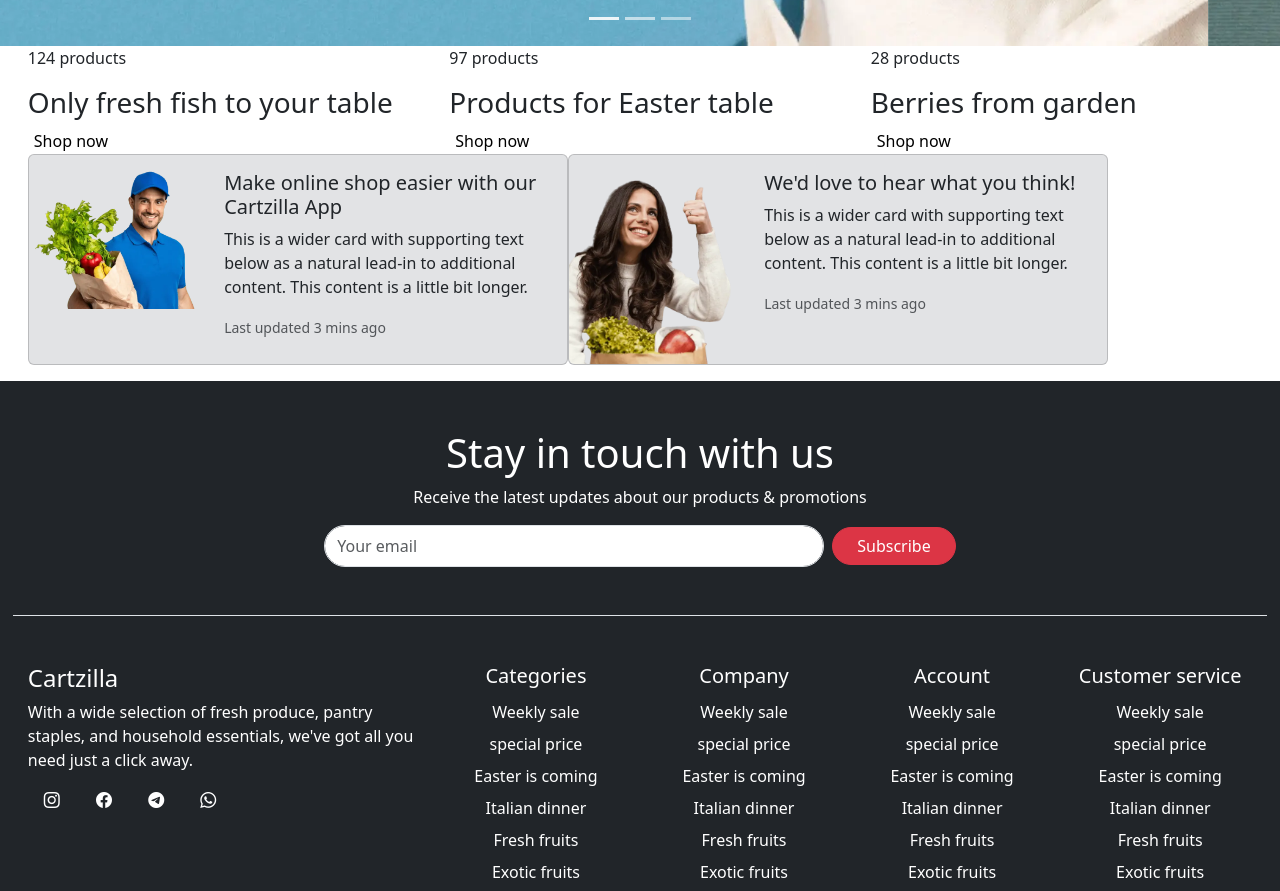
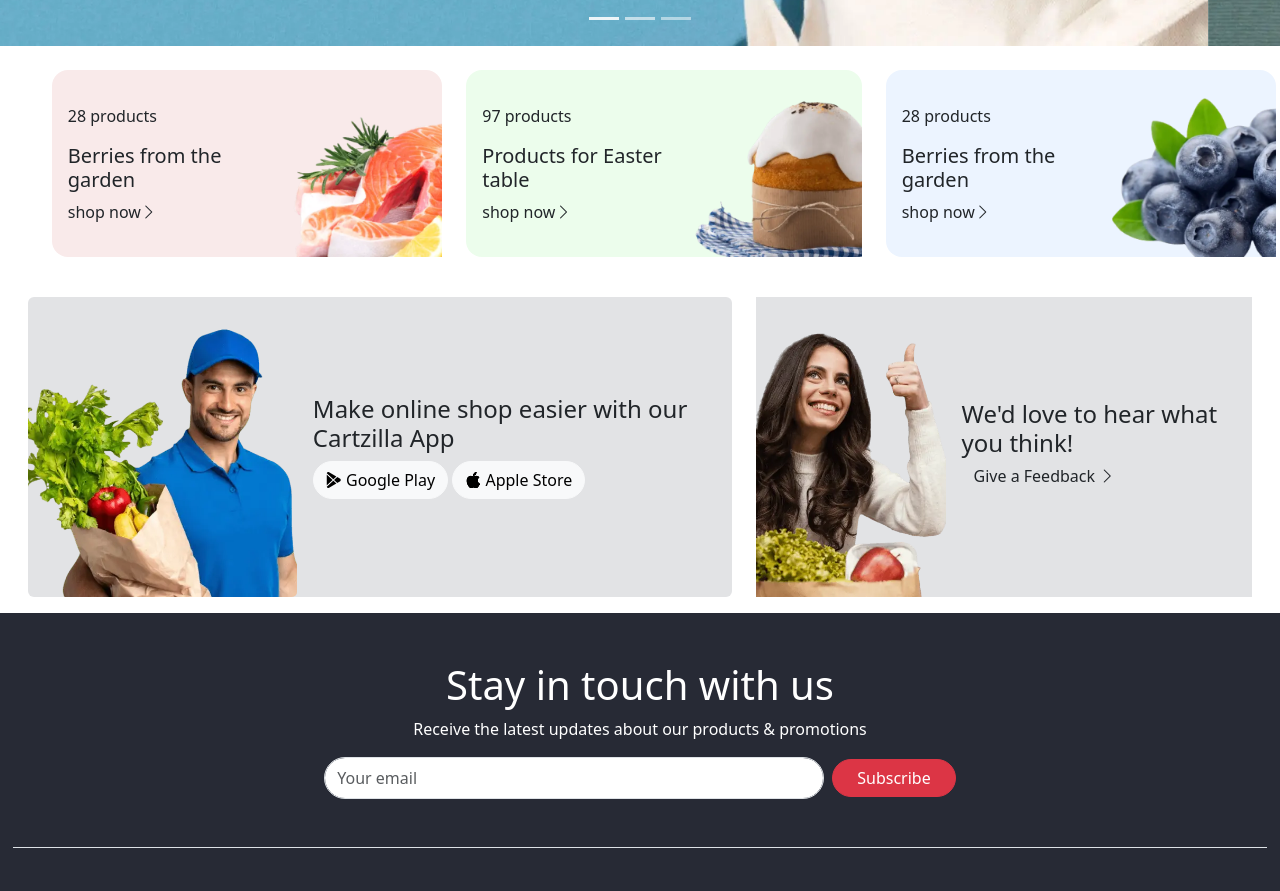
Before and after one commit to Saum-ek/Grocery, a plain HTML site: page index.html in a window 1280 px wide. Shown: the part 920-1811 px from the top of the page. Drawn offline with nearby package versions, Linux system fonts and the light colour scheme.

Commit message:
add cards

```diff
--- a/index.html
+++ b/index.html
@@ -339,7 +339,7 @@
   <!-- End: header left sidebar -->
 
   <!--Start: category menu-->
-  <div  class="overflow-y-auto">
+  <div class="overflow-y-auto">
     <div class="container text-center py-4">
       <div class="row align-items-center flex-nowrap">
         <div class="col">
@@ -431,7 +431,7 @@
   <!-- End: menu -->
 
   <!--Start:Banner -->
-  <div id="groceryBannerCarousel" class=" carousel slide vh-100"  data-bs-ride="carousel">
+  <div id="groceryBannerCarousel" class=" carousel slide vh-100" data-bs-ride="carousel">
     <div class="carousel-indicators">
       <button type="button" data-bs-target="#groceryBannerCarousel" data-bs-slide-to="0" class="active"
         aria-current="true" aria-label="Slide 1"></button>
@@ -444,8 +444,8 @@
       <!-- Slide 1 -->
       <div class="carousel-item active h-100">
         <img src="Image/banner1.webp" class="d-block w-100 h-100 object" alt="Healthy Food">
-        <div class="carousel-caption text-start d-flex align-items-center h-100 ">
-          <div>
+        <div class="carousel-caption text-start d-flex align-items-center h-100 w-100 banner ">
+          <div class="container">
             <p class="fs-5 mb-2">🔥 Free shipping — order over $50</p>
             <h1 class="display-4 fw-semibold">Healthy Food<br>Available To Everyone</h1>
             <a href="#" class="btn btn-outline-light rounded-pill">Shop now</a>
@@ -456,8 +456,8 @@
       <!-- Slide 2 -->
       <div class="carousel-item h-100">
         <img src="Image/banner2.webp" class="d-block w-100 h-100 object" alt="Organic Eggs">
-        <div class="carousel-caption text-start d-flex align-items-center h-100 ">
-          <div>
+        <div class="carousel-caption text-start d-flex align-items-center h-100 w-100 banner ">
+          <div class="container">
             <p class="fs-5 mb-2">🥚 Organic products to your table</p>
             <h1 class="display-4 fw-semibold">Organic Eggs From<br>Home-Grown Chicken</h1>
             <a href="#" class="btn btn-outline-light rounded-pill ">Shop now</a>
@@ -468,8 +468,8 @@
       <!-- Slide 3 -->
       <div class="carousel-item h-100">
         <img src="Image/banner3.webp" class="d-block w-100 h-100 object" alt="Fresh Drinks">
-        <div class="carousel-caption  text-start d-flex align-items-center h-100">
-          <div>
+        <div class="carousel-caption  text-start d-flex align-items-center h-100 w-100 banner">
+          <div class="container">
             <p class="fs-5 mb-2">🥝 Only natural ingredients</p>
             <h1 class="display-4 fw-semibold">Everything Refreshing<br>Fresh Drinks</h1>
             <a href="#" class="btn btn-outline-light rounded-pill ">Shop now</a>
@@ -481,65 +481,144 @@
   </div>
   <!--End:banner-->
 
+  <!--dem0
+  <div class="container ">
+    <div class="d-flex gap-4">
+
+       <div class="d-flex card-1 w-25 rounded-4">
+      <div class="d-flex flex-column p-3">
+        <p>124 products</p>
+        <h5>Only fresh fish to your table</h5>
+        <span >shop now<i class="bi bi-chevron-right "></i></span>
+      </div>
+      <div>
+        <img src="Image/01.webp" class="img-card">
+      </div>
+    </div>
+
+
+      <div class="d-flex card-1 w-25">
+      <div class="d-flex flex-column p-3" >
+        <p>97 products</p>
+        <h5>Products for Easter table</h5>
+        <button>shop now<i class="bi bi-chevron-right "></i></button>
+      </div>
+      <div>
+        <img src="Image/01.webp" class="img-card">
+      </div>
+    </div>
+
+     <div class="d-flex card-1 w-25">
+      <div class="d-flex flex-column p-3">
+        <p>124 products</p>
+        <h5>Only fresh fish to your table</h5>
+        <button>shop now<i class="bi bi-chevron-right "></i></button>
+      </div>
+      <div>
+        <img src="Image/01.webp" class="img-card">
+      </div>
+    </div>
+  </div>-->
+
   <!--cards-->
-  <div class="container text-center">
-    <div class="row align-items-start gap-3">
-      <div class="col d-flex flex-column  align-items-start border-0  rounded-5">
-        <p>124 products</p>
-        <h3>Only fresh fish to your table </h3>
-        <button class="bg-transparent border-0">Shop now</button>
+  <div class="container">
+    <div class="d-flex gap-4 m-4 w-100">
+
+      <div class="card mb-3 border-0 rounded-4 card-bg">
+        <div class="d-flex flex-column-reverse flex-sm-row ">
+          <div class="d-flex flex-column justify-content-center p-3" >
+            <p>28 products</p>
+            <h5 class="card-title ">Berries from the garden</h5>
+            <span class=" border-0 text-start"> shop now<i class="bi bi-chevron-right "></i></span>
           </div>
-      <div class="col d-flex flex-column  align-items-start">
-        <p>97 products</p>
-        <h3>Products for Easter table</h3>
-        <button class="bg-transparent border-0">Shop now</button>
-
-      </div>
-      <div class="col d-flex flex-column  align-items-start">
-        <p>28 products</p>
-        <h3>Berries from garden</h3>
-        <button class="bg-transparent border-0">Shop now</button>
-
+          <div >
+            <img src="Image/01.webp" class="img-card" alt="...">
           </div>
         </div>
       </div>
 
-  <!--demo-->
-  <div class="container d-flex ">
-   <div class="card mb-3 bg-secondary-subtle" style="max-width: 540px;">
-  <div class="row g-0">
-    <div class="col-md-4">
-      <img src="Image/last1.webp" class="img-fluid rounded-start" alt="...">
+
+
+        <div class="card mb-3 bg-secondary-subtle border-0 rounded-4 card-2">
+          <div class="d-flex flex-column-reverse flex-sm-row ">
+            <div class="d-flex  flex-column justify-content-center p-3">
+              <p>97 products</p>
+            <h5 class="card-title text-wrap ">Products for Easter table</h5>
+              <span  class=" border-0 "> shop now<i class="bi bi-chevron-right"></i></span>
             </div>
-    <div class="col-md-8">
-      <div class="card-body">
-        <h5 class="card-title">Make online shop easier with our Cartzilla App</h5>
-        <p class="card-text">This is a wider card with supporting text below as a natural lead-in to additional content. This content is a little bit longer.</p>
-        <p class="card-text"><small class="text-body-secondary">Last updated 3 mins ago</small></p>
-      </div>
+            <div class="">
+              <img src="Image/02.webp" alt="..." class="img-card" >
             </div>
           </div>
         </div>
 
- <div class="card mb-3 bg-secondary-subtle" style="max-width: 540px;">
-  <div class="row g-0">
-    <div class="col-md-4">
-      <img src="Image/last2.webp" class="img-fluid rounded-start" alt="...">
+
+        <div class="card mb-3 bg-secondary-subtle border-0 rounded-4 card-3">
+          <div class="d-flex flex-column-reverse flex-sm-row ">
+            <div class="d-flex flex-column justify-content-center p-3">
+             <div>
+               <p>28 products</p>
+            <h5 class="card-title ">Berries from the garden</h5>
+              <span  class=" border-0"> shop now<i class="bi bi-chevron-right"></i></span>
              </div>
-    <div class="col-md-8">
-      <div class="card-body">
-        <h5 class="card-title">We'd love to hear what you think!</h5>
-        <p class="card-text">This is a wider card with supporting text below as a natural lead-in to additional content. This content is a little bit longer.</p>
-        <p class="card-text"><small class="text-body-secondary">Last updated 3 mins ago</small></p>
+            </div>
+            <div>
+              <img src="Image/03.webp" class="img-card" alt="..." >
+            </div>
+          </div>
+        </div>
+
+
+    </div>
+  </div>
+
+  <!--bootom cards-->
+  <div class="container d-flex">
+    <div class="row">
+      <div class="col-12 col-lg-7">
+        <div class="card mb-3 bg-secondary-subtle border-0 ">
+          <div class="d-flex flex-column-reverse flex-sm-row ">
+            <div class="   ">
+              <img src="Image/last1.webp" class=" card-img " alt="...">
+            </div>
+            <div class="d-flex align-items-center p-3">
+              <div class="">
+                <h4 class="card-title">Make online shop easier with our Cartzilla App</h5>
+                  <button type="button" class="btn btn-light rounded-pill"><i class="bi bi-google-play"></i> Google
+                    Play</button>
+                  <button type="button" class="btn btn-light rounded-pill"><i class="bi bi-apple"></i> Apple
+                    Store</button>
               </div>
             </div>
           </div>
         </div>
       </div>
 
+      <div class="col-12 col-lg-5 ">
+        <div class=" mb-3 bg-secondary-subtle border-0 ">
+          <div class="d-flex flex-column-reverse flex-sm-row ">
+            <div class="">
+              <img src="Image/last2.webp" class="card-img" alt="...">
+            </div>
+            <div class="d-flex align-items-center p-3">
+              <div class="">
+                <h4 class="card-title">We'd love to hear what you think!</h5>
+                  <button type="button" class="btn border-0"> Give a Feedback <i
+                      class="bi bi-chevron-right"></i></button>
+
+              </div>
+            </div>
+          </div>
+        </div>
+      </div>
+
+    </div>
+
+  </div>
+
 
   <!--Start:footer-->
-    <div class="bg-dark text-white ">
+  <footer class="footer-bg text-white ">
     <!--Above section-->
     <div class="container py-5 border-bottom">
       <div class="d-flex flex-column justify-content-center align-items-center">
@@ -547,7 +626,8 @@
         <p>Receive the latest updates about our products & promotions</p>
       </div>
       <div class="d-flex justify-content-center align-items-center gap-2">
-           <input class="form-control max-w-500 py-2  rounded-5  " type="email" placeholder="Your email" aria-label="email" />
+        <input class="form-control max-w-500 py-2  rounded-5  " type="email" placeholder="Your email"
+          aria-label="email" />
         <button type="button" class="btn btn-danger rounded-pill px-4">Subscribe</button>
       </div>
     </div>
@@ -558,9 +638,10 @@
         <div class="col-xl-4 pb-sm-5">
           <div class="text-sm-center text-xl-start ">
             <h4>Cartzilla</h4>
-      <p >With a wide selection of fresh produce, pantry staples, and household essentials, we've got all you need just a click away.</p>
-      <div >
-        <span ><i class="bi bi-instagram px-3"></i></span>
+            <p>With a wide selection of fresh produce, pantry staples, and household essentials, we've got all you need
+              just a click away.</p>
+            <div>
+              <span><i class="bi bi-instagram px-3"></i></span>
               <span><i class="bi bi-facebook px-3"></i></span>
               <span><i class="bi bi-telegram px-3"></i></span>
               <span><i class="bi bi-whatsapp px-3"></i></span>
@@ -620,7 +701,8 @@
     <div class="accordion accordion-flush d-sm-none" id="accordionFlushExample" data-bs-theme="dark">
       <div class="accordion-item">
         <h2 class="accordion-header">
-      <button class="accordion-button collapsed" type="button" data-bs-toggle="collapse" data-bs-target="#flush-collapseOne" aria-expanded="false" aria-controls="flush-collapseOne">
+          <button class="accordion-button collapsed" type="button" data-bs-toggle="collapse"
+            data-bs-target="#flush-collapseOne" aria-expanded="false" aria-controls="flush-collapseOne">
             Category
           </button>
         </h2>
@@ -640,7 +722,8 @@
 
       <div class="accordion-item">
         <h2 class="accordion-header">
-      <button class="accordion-button collapsed" type="button" data-bs-toggle="collapse" data-bs-target="#flush-collapseTwo" aria-expanded="false" aria-controls="flush-collapseOne">
+          <button class="accordion-button collapsed" type="button" data-bs-toggle="collapse"
+            data-bs-target="#flush-collapseTwo" aria-expanded="false" aria-controls="flush-collapseOne">
             Company
           </button>
         </h2>
@@ -661,7 +744,8 @@
 
       <div class="accordion-item">
         <h2 class="accordion-header">
-      <button class="accordion-button collapsed" type="button" data-bs-toggle="collapse" data-bs-target="#flush-collapseThree" aria-expanded="false" aria-controls="flush-collapseTwo">
+          <button class="accordion-button collapsed" type="button" data-bs-toggle="collapse"
+            data-bs-target="#flush-collapseThree" aria-expanded="false" aria-controls="flush-collapseTwo">
             Account
           </button>
         </h2>
@@ -681,7 +765,8 @@
 
       <div class="accordion-item">
         <h2 class="accordion-header">
-      <button class="accordion-button collapsed" type="button" data-bs-toggle="collapse" data-bs-target="#flush-collapseFour" aria-expanded="false" aria-controls="flush-collapseThree">
+          <button class="accordion-button collapsed" type="button" data-bs-toggle="collapse"
+            data-bs-target="#flush-collapseFour" aria-expanded="false" aria-controls="flush-collapseThree">
             Customer service
           </button>
         </h2>
@@ -703,13 +788,14 @@
     <!--last-->
 
     <div class="container text-sm-center py-4 text-xl-start">
-  <p>© All rights reserved. Made with<span><i class="bi bi-suit-heart-fill"></i></span>  by Createx Studio</p>
+      <p>© All rights reserved. Made with<span><i class="bi bi-suit-heart-fill"></i></span> by Createx Studio</p>
     </div>
-</div>
+  </footer>
   <!--End:footer-->
 
 
-  <script src="https://code.jquery.com/jquery-3.7.1.min.js" integrity="sha256-/JqT3SQfawRcv/BIHPThkBvs0OEvtFFmqPF/lYI/Cxo=" crossorigin="anonymous"></script>
+  <script src="https://code.jquery.com/jquery-3.7.1.min.js"
+    integrity="sha256-/JqT3SQfawRcv/BIHPThkBvs0OEvtFFmqPF/lYI/Cxo=" crossorigin="anonymous"></script>
   <!--bootstrap-->
   <script src="https://cdn.jsdelivr.net/npm/bootstrap@5.3.7/dist/js/bootstrap.bundle.min.js"
     integrity="sha384-ndDqU0Gzau9qJ1lfW4pNLlhNTkCfHzAVBReH9diLvGRem5+R9g2FzA8ZGN954O5Q"
--- a/style.scss
+++ b/style.scss
@@ -26,6 +26,11 @@ $xxl: 1536px;
 
 .max-w-500 {
     max-width: 500px;
+}
+
+.max-height{
+     height: 300px;
+     max-height: 300px;
 }
 
 .category {
@@ -111,3 +116,32 @@ textarea {
 .object{
     object-fit: cover;
 }
+.card-img{
+    height: 300px;
+object-fit: cover;
+
+}
+.banner{
+    left: 0;
+}
+.card-bg{
+    background-color: rgb(249, 234, 234);
+
+}
+.card-2{
+    background-color: rgb(236, 253, 236) !important;
+}
+.card-3{
+    background-color: rgb(236, 244, 255) !important;
+}
+.img-card{
+  max-width: 200px;
+  min-width: 150px;  // Maximum size on large screens
+    width: 100%;       // Fill container on small screens
+    height: auto;
+
+
+}
+.footer-bg{
+    background-color:rgb(39, 42, 53);
+}
```
Also changed, not shown: style.css, 1 other file. Lines whose indentation alone changed are shown as unchanged.
